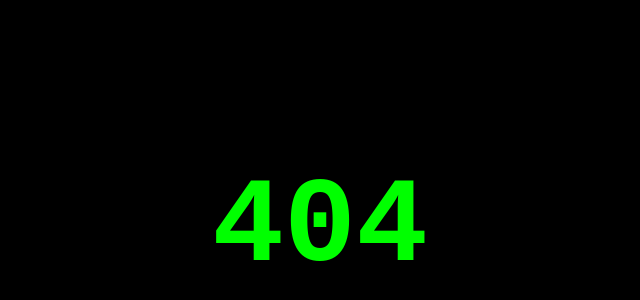
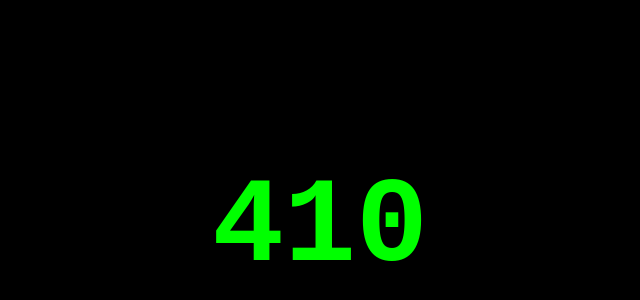
Before and after one commit to Nifemiss/Domain, a plain HTML site: page index.html in a window 1280 px wide. Shown: the part 172-472 px from the top of the page, without its empty margins (320-960 px from the left). Drawn offline with Linux system fonts and the light colour scheme.

Commit message:
Update index.html

```diff
--- a/index.html
+++ b/index.html
@@ -3,7 +3,7 @@
 <head>
   <meta charset="UTF-8">
   <meta name="viewport" content="width=device-width, initial-scale=1.0">
-  <title>torozuki.jp</title></title>
+  <title>torozuki.jp</title>
   <style>
     body {
       margin: 0;
@@ -64,7 +64,7 @@
 </head>
 <body>
   <div class="container">
-    <div class="error-text">404</div>
+    <div class="error-text">410</div>
   </div>
 </body>
 </html>
```
